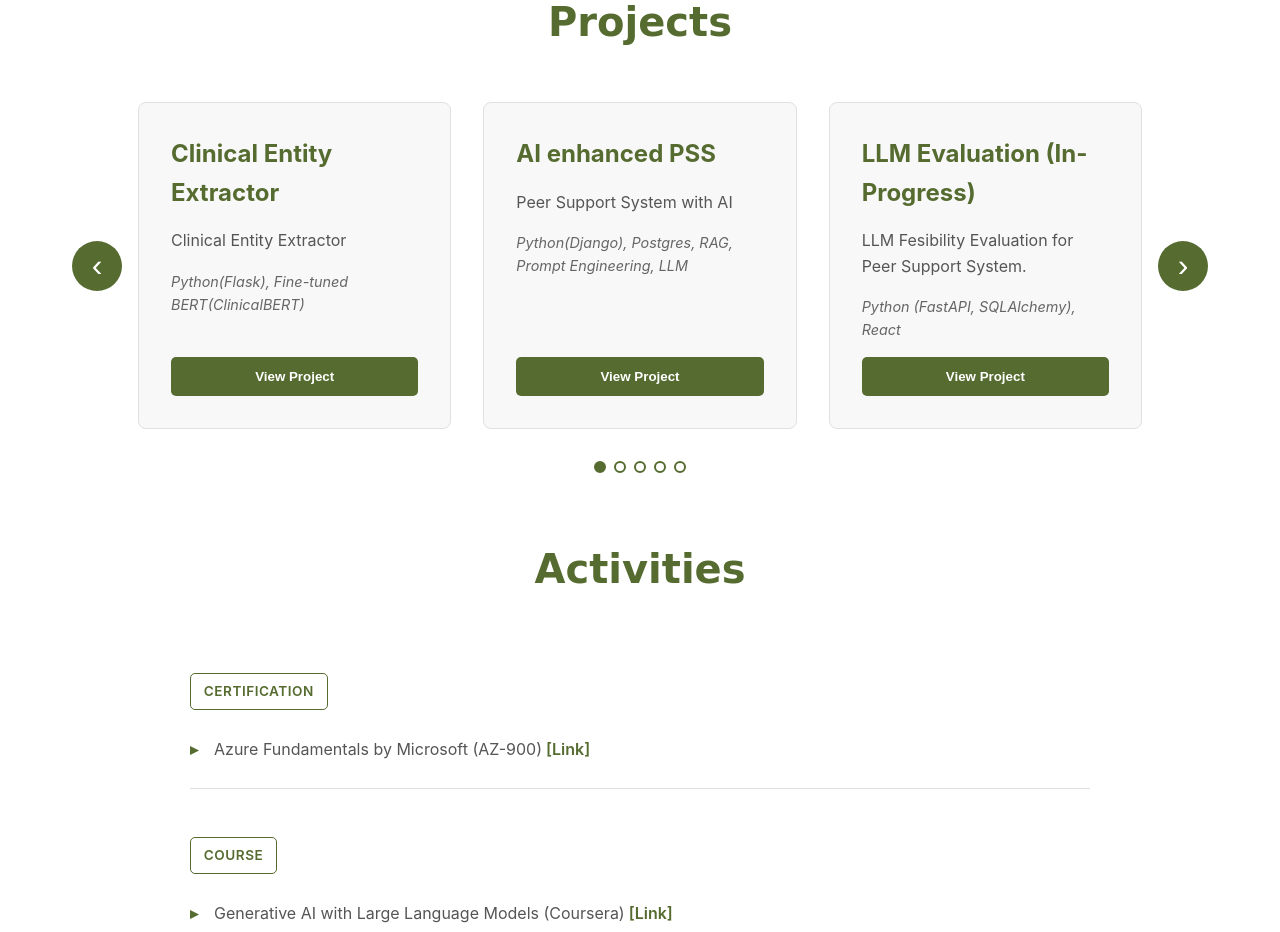
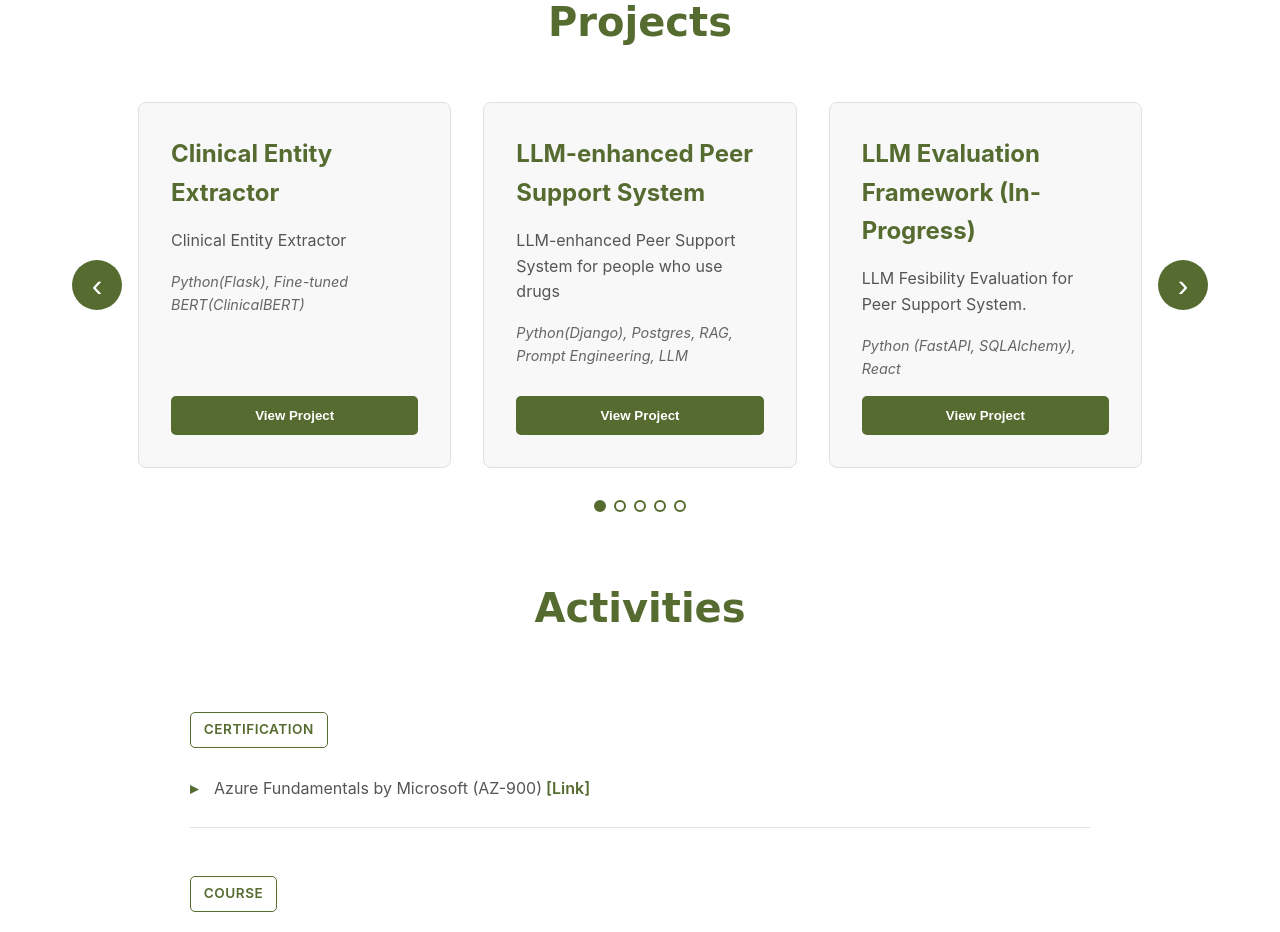
Before and after one commit to sajjadIslam2619/portfolio, a React (Vite) app: page / in a window 1280 px wide. Shown: the part 2720-3652 px from the top of the page. Built offline with nearby package versions, Linux system fonts and the light colour scheme.

Commit message:
Update project details

```diff
--- a/src/components/Projects.jsx
+++ b/src/components/Projects.jsx
@@ -36,8 +36,8 @@ function Projects() {
             ]
         },
         {
-            title: 'AI enhanced PSS',
-            shortDescription: 'Peer Support System with AI',
+            title: 'LLM-enhanced Peer Support System',
+            shortDescription: 'LLM-enhanced Peer Support System for people who use drugs',
             fullDescription: `
             This project develops an AI-enhanced Peer Support System (PSS) designed to support people who use drugs (PWUD) through structured surveys, risk scoring, and AI-assisted mentor responses. The application is built using Django, React, PostgreSQL, and Azure deployment pipelines, providing role-specific workflows for mentors and mentees.
 
@@ -53,7 +53,7 @@ function Projects() {
         },
 
         {
-            title: 'LLM  Evaluation (In-Progress)',
+            title: 'LLM  Evaluation Framework (In-Progress)',
             shortDescription: 'LLM Fesibility Evaluation for Peer Support System.',
             fullDescription: 'This project develops an AI-enhanced peer support evaluation application that assesses how effectively large language models (LLMs) such as GPT, Gemini, and DeepSeek can generate empathetic, culturally competent responses for veterans with PTSD. The system integrates a mental-status classifier with a prompt-engineering pipeline and enables real-time evaluation of LLM-generated responses by veterans and peer mentors. Through structured prompts, few-shot examples, and iterative lab-based rating sessions, the application collects human feedback on empathy, tone, cultural fit, safety, and relevance. The platform supports ablation studies, LLM-as-Judge scoring, and human-centered usability testing, providing a rigorous framework for comparing LLM performance in sensitive mental health contexts.',
             tech: 'Python (FastAPI, SQLAlchemy), React',
@@ -66,7 +66,7 @@ function Projects() {
             title: 'Mental Health Disorder Analysis',
             shortDescription: 'Mental Health Disorder Analysis',
             fullDescription: 'A comprehensive research project for mental health condition classification using explainable AI (XAI) techniques. This project implements transformer-based models to classify text into mental health categories including depression, anxiety, stress, PTSD, suicide ideation, and none.',
-            tech: 'React, TypeScript',
+            tech: 'BERT (RoBERTa), XAI (Layer Integrated Gradients, keyBERT)',
             links: { github: 'https://github.com/sajjadIslam2619/mental-health-disorder-analysis', huggingface: 'https://huggingface.co/collections/SajjadIslam/multimentalroberta-models', live: '' },
             media: [
                 { type: 'image', url: project4Image1 || fallbackImage },
@@ -77,7 +77,7 @@ function Projects() {
             title: 'Medical Insurance Cost Analysis',
             shortDescription: 'Predictive Analytics for Insurance Charge Modeling',
             fullDescription: 'This Business Intelligence project aims to transform unorganized health insurance data into actionable insights that support strategic decision-making. By analyzing key factors such as age, sex, BMI, smoking status, region, and number of children, the project will reveal patterns that influence insurance charges. The resulting analytics platform will help the organization improve pricing strategies, identify high-risk customers, and design targeted marketing campaigns. Overall, this data-driven approach will enhance operational efficiency, strengthen risk management, and increase customer satisfaction and market competitiveness.',
-            tech: 'R',
+            tech: 'R, Regression Analysis, Data Visualization',
             links: { github: 'https://github.com/sajjadIslam2619/Medical_Insurance_Cost_Analysis', huggingface: '', live: '' },
             media: [
                 { type: 'image', url: project5Image1 || fallbackImage }
```
